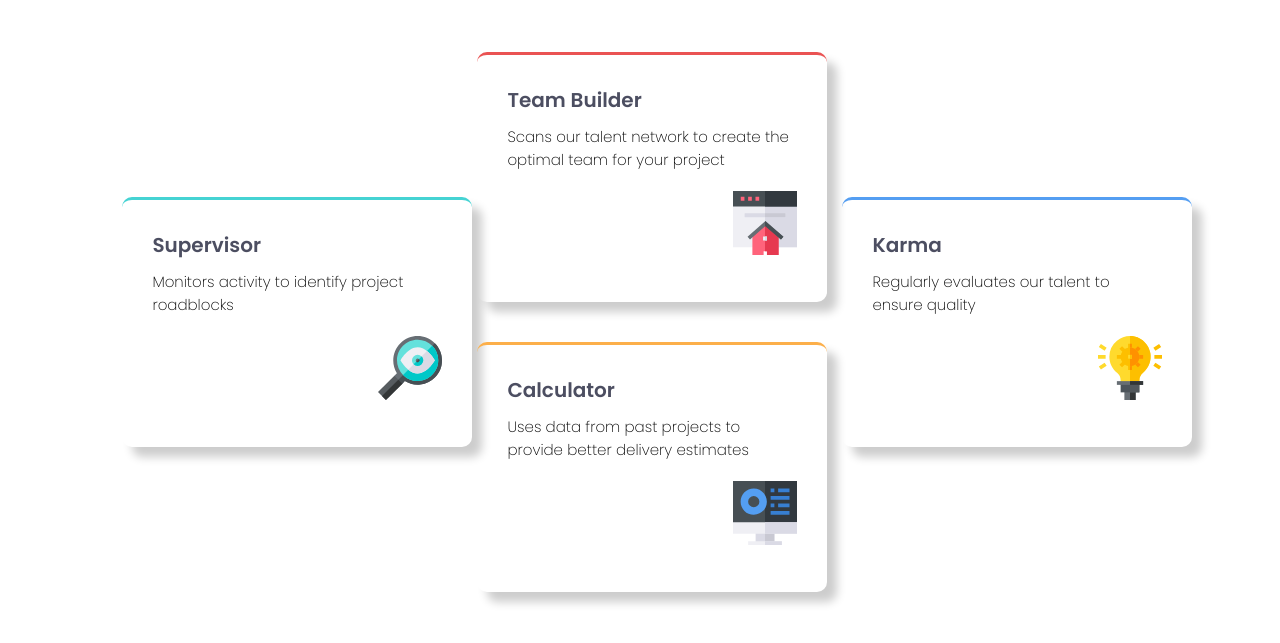
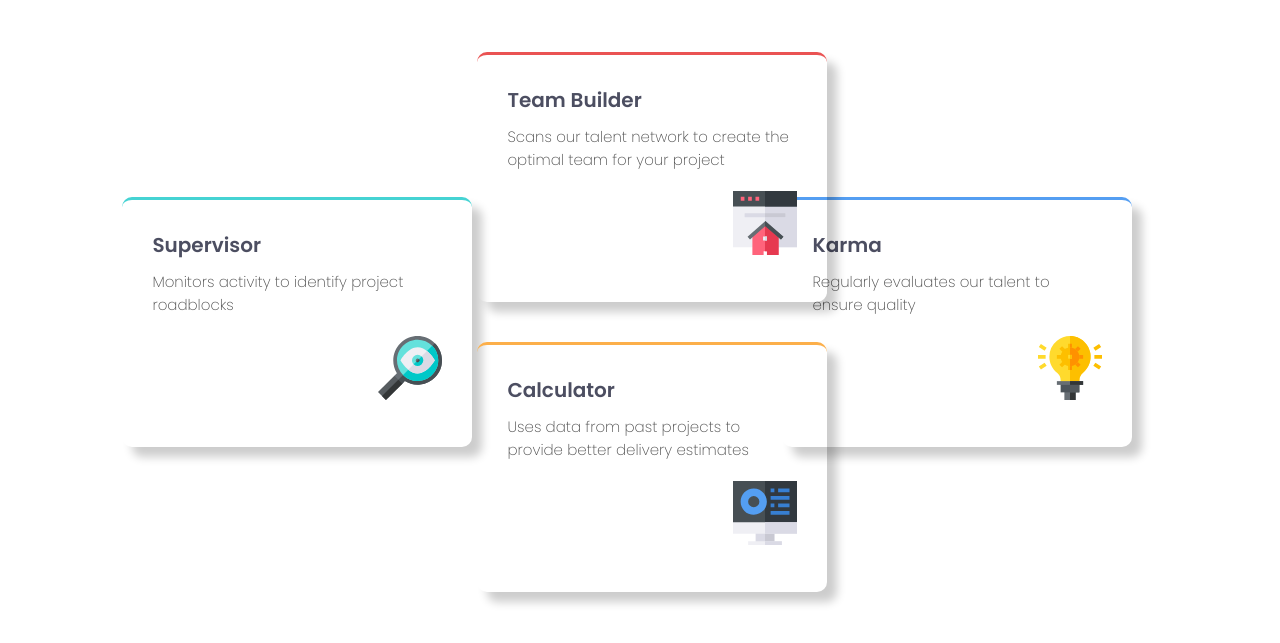
Before and after one commit to Abdulrahman713/Four-Card-Features-FrontEndMenetor, a plain HTML site: page index.html in a window 1280 px wide. Shown: the part 215-858 px from the top of the page. Drawn offline with Linux system fonts and the light colour scheme.

Commit message:
i cahnged pixels

```diff
--- a/style.css
+++ b/style.css
@@ -133,7 +133,7 @@ body {
 }
 .third-card {
     border-top: 3px solid var(--blue-color);
-    margin-right: -10px;
+    margin-right: 50px;
 }
 .card .head {
     font-size: 20px;
@@ -143,6 +143,7 @@ body {
 .card p {
     font-weight: 200;
     margin-bottom: 20px;
+    opacity: .7;
 }
 .card .img {
     text-align: end;
```
